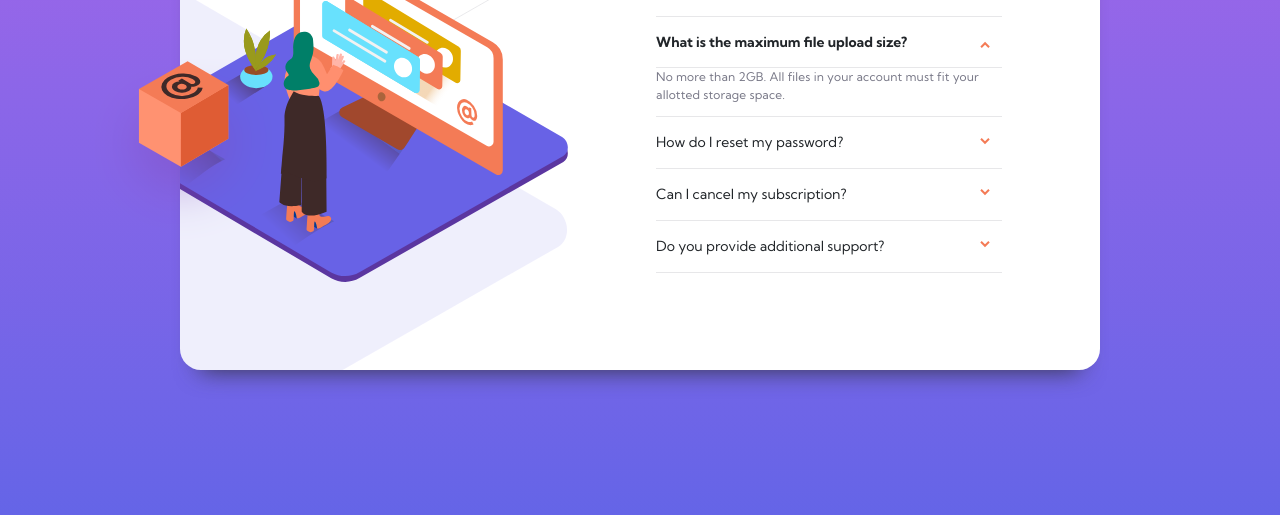
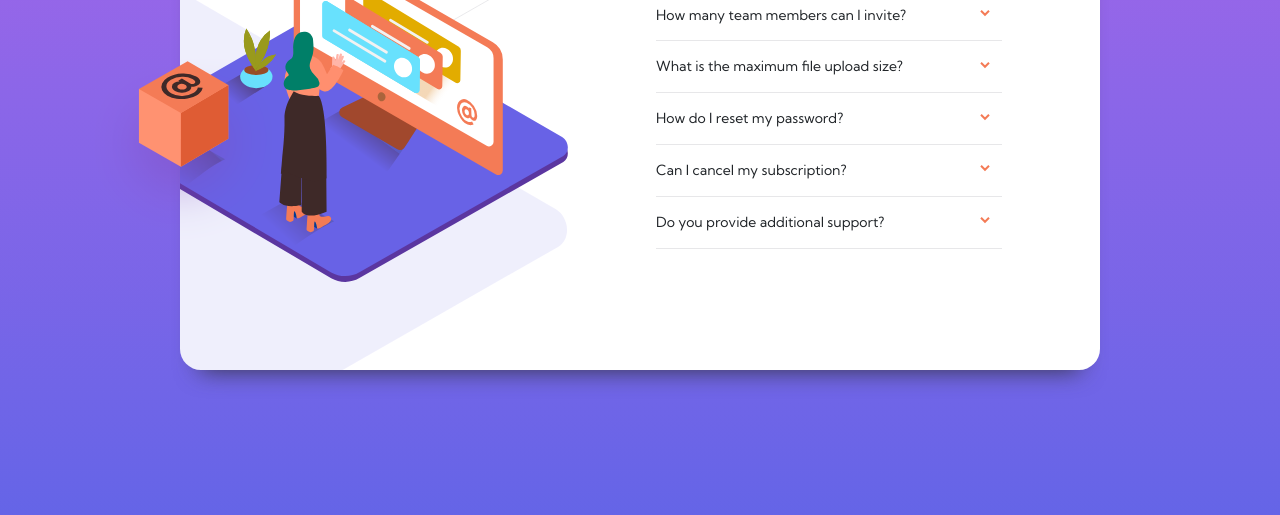
Before and after one commit to 5leepy/faq-accordion-card, a website: page index.html in a window 1280 px wide. Shown: the part 285-800 px from the top of the page. Drawn offline with nearby package versions, Linux system fonts and the light colour scheme.

Commit message:
Revert "fix show accordion"
This reverts commit 557833a5fb26cafdeda2fccd64ac01675114e5a8.

```diff
--- a/index.html
+++ b/index.html
@@ -49,11 +49,11 @@
           </div>
           <div class="accordion-item">
             <h2 class="accordion-header" id="flush-headingTwo">
-              <button class="accordion-button" type="button" data-bs-toggle="collapse" data-bs-target="#flush-collapseTwo" aria-expanded="false" aria-controls="flush-collapseTwo">
+              <button class="accordion-button collapsed" type="button" data-bs-toggle="collapse" data-bs-target="#flush-collapseTwo" aria-expanded="false" aria-controls="flush-collapseTwo">
                 What is the maximum file upload size?
               </button>
             </h2>
-            <div id="flush-collapseTwo" class="accordion-collapse collapse show" aria-labelledby="flush-headingTwo" data-bs-parent="#accordionFaq">
+            <div id="flush-collapseTwo" class="accordion-collapse collapse" aria-labelledby="flush-headingTwo" data-bs-parent="#accordionFaq">
               <div class="accordion-body">No more than 2GB. All files in your account must fit your allotted storage space.</div>
             </div>
           </div>
```
